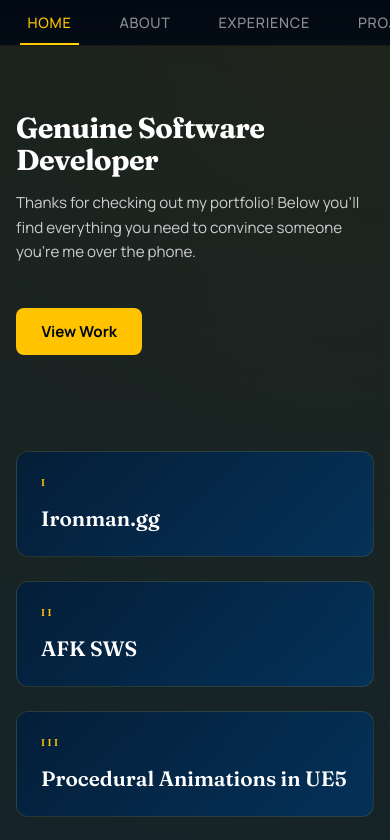
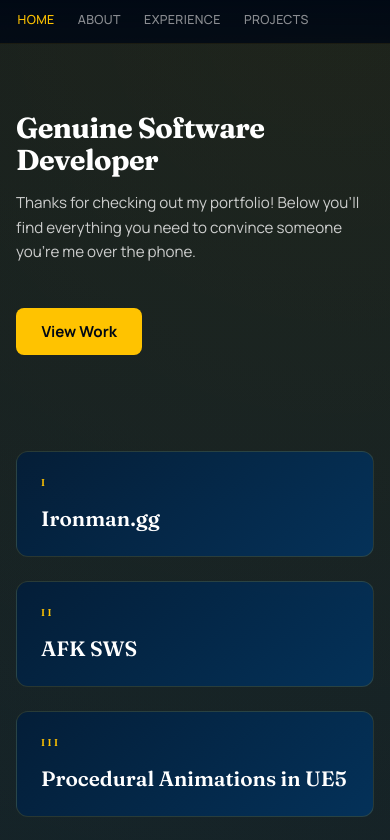
Before and after one commit to snapish/PortfolioWebsite, a React (Vite) app: page / in a window 390 px wide. Shown: the top 840 px of the page. Built offline with nearby package versions, Linux system fonts and the light colour scheme.

Commit message:
fix nav bar on mobile

```diff
--- a/src/App.css
+++ b/src/App.css
@@ -448,6 +448,31 @@ main {
 }
 
 @media (max-width: 768px) {
+  .sticky-nav {
+    padding: 0.7rem 0.75rem;
+  }
+
+  .nav-inner {
+    gap: 0.75rem;
+    overflow-x: auto;
+    overscroll-behavior-x: contain;
+    -webkit-overflow-scrolling: touch;
+    scrollbar-width: none;
+    white-space: nowrap;
+    padding-bottom: 0.2rem;
+  }
+
+  .nav-inner::-webkit-scrollbar {
+    display: none;
+  }
+
+  .nav-link {
+    flex: 0 0 auto;
+    font-size: 0.78rem;
+    letter-spacing: 0.03em;
+    padding: 0 0.35rem;
+  }
+
   .site-shell {
     gap: 2rem;
     padding: clamp(1rem, 4vw, 2rem);
```
